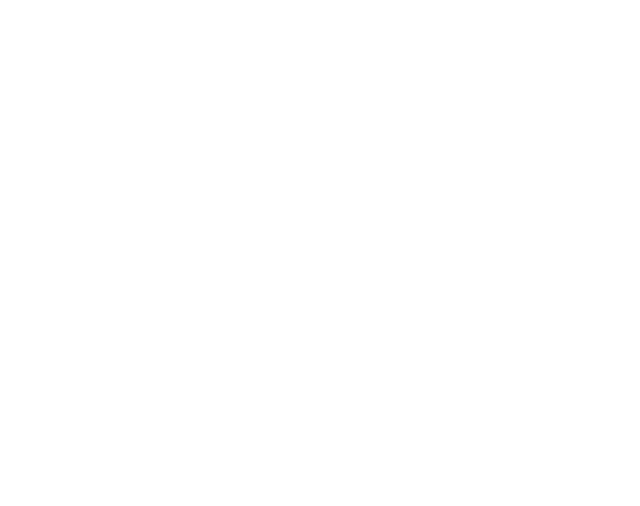
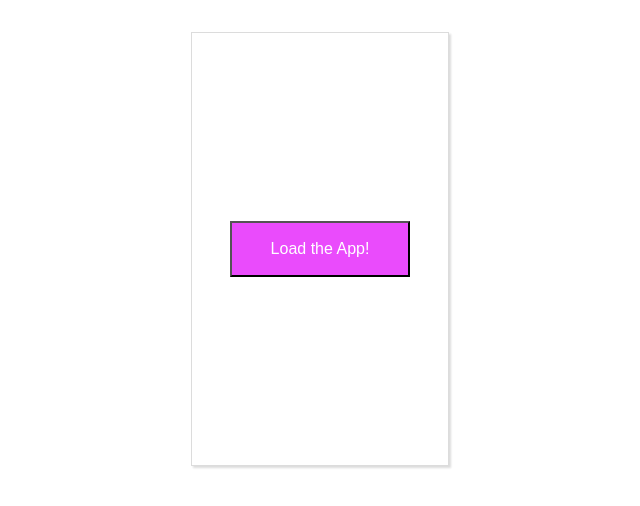
Before and after one commit to sfioritto/good-to-great-animations, a React (Create React App) app: page / in a window 1280 px wide. Shown: the top 506 px of the page, without its empty margins (320-960 px from the left). Built offline with nearby package versions, Linux system fonts and the light colour scheme; the HTML template or start-up script is replaced by a standard one.

Commit message:
button progress bar animation.

```diff
--- /dev/null
+++ b/src/App.css
@@ -0,0 +1,40 @@
+#root {
+  padding: 2rem 0; }
+
+.animated-app {
+  align-items: center;
+  border: 1px solid gainsboro;
+  box-shadow: 2px 2px 2px gainsboro;
+  display: flex;
+  justify-content: center;
+  margin: auto auto 0 auto;
+  min-height: 400px;
+  padding: 1rem;
+  width: 14rem; }
+
+.animated-button {
+  background-color: #ea4bfc;
+  color: white;
+  cursor: pointer;
+  font-size: 1rem;
+  height: 3.5rem;
+  padding: 1rem;
+  width: 11.2rem; }
+  .animated-button:focus {
+    outline: none; }
+  .animated-button.loading {
+    cursor: default;
+    padding: 0; }
+  .animated-button-enter {
+    height: 3.5rem;
+    transition: 200ms ease-in-out height; }
+  .animated-button-enter-active {
+    height: 2rem; }
+  .animated-button-enter-done {
+    height: 2rem; }
+
+.progress-bar {
+  display: block;
+  background: #0f0f0f;
+  height: 100%;
+  opacity: .5; }
--- a/src/App.js
+++ b/src/App.js
@@ -3,10 +3,59 @@
 import './App.css';
 import anime from 'animejs';
 
+
+function Button(props) {
+  const loading = props.loading ? "loading" : "";
+  const width = props.progress + "%";
+
+  return (
+    <CSSTransition in={props.loading} timeout={200} classNames="animated-button">
+      <button
+        onClick={props.load}
+        className={`animated-button ${loading}`}>
+        {props.loading ? <span style={{width: width}} className="progress-bar"></span> : props.value}
+      </button>
+    </CSSTransition>
+  );
+}
+
+class Loader extends Component {
+
+  constructor(props) {
+    super(props);
+    this.state = {
+      loading: false,
+      progress: 0
+    };
+  }
+
+  load() {
+    this.setState({loading: true});
+    const loading = () => {
+      if (this.state.progress < 100) {
+        this.setState({progress: this.state.progress + 1});
+        setTimeout(loading, 10);
+      }
+    };
+    loading();
+  }
+
+  render() {
+    return (
+      <Button
+        value="Load the App!"
+        progress={this.state.progress}
+        load={this.load.bind(this)}
+        loading={this.state.loading}/>
+    );
+  }
+}
+
 class App extends Component {
   render() {
     return (
-      <div className="examples">
+      <div className="animated-app">
+        <Loader />
       </div>
     );
   }
--- a/src/App.scss
+++ b/src/App.scss
@@ -3,9 +3,65 @@
 $grey: rgb(220, 220, 220);
 $light-blue: rgb(135, 195, 252);
 $lighter-blue: rgb(147, 204, 252);
+$pink: rgb(234,75,252);
 $white: rgb(250, 250, 250);
 
 $example-width: 14rem;
 
 *, *::before, *::after {
 }
+
+#root {
+  padding: 2rem 0;
+}
+
+.animated-app {
+  align-items: center;
+  border: 1px solid $grey;
+  box-shadow: 2px 2px 2px $grey;
+  display: flex;
+  justify-content: center;
+  margin: auto auto 0 auto;
+  min-height: 400px;
+  padding: 1rem;
+  width: $example-width;
+}
+
+.animated-button {
+  background-color: $pink;
+  color: white;
+  cursor: pointer;
+  font-size: 1rem;
+  height: 3.5rem;
+  padding: 1rem;
+  width: .8 * $example-width;
+
+  &:focus {
+    outline: none;
+  }
+
+  &.loading {
+    cursor: default;
+    padding: 0;
+  }
+
+  &-enter {
+    height: 3.5rem;
+    transition: 200ms ease-in-out height;
+  }
+
+  &-enter-active {
+    height: 2rem;
+  }
+
+  &-enter-done {
+    height: 2rem;
+  }
+}
+
+.progress-bar {
+  display: block;
+  background: $black;
+  height: 100%;
+  opacity: .5;
+}
```
